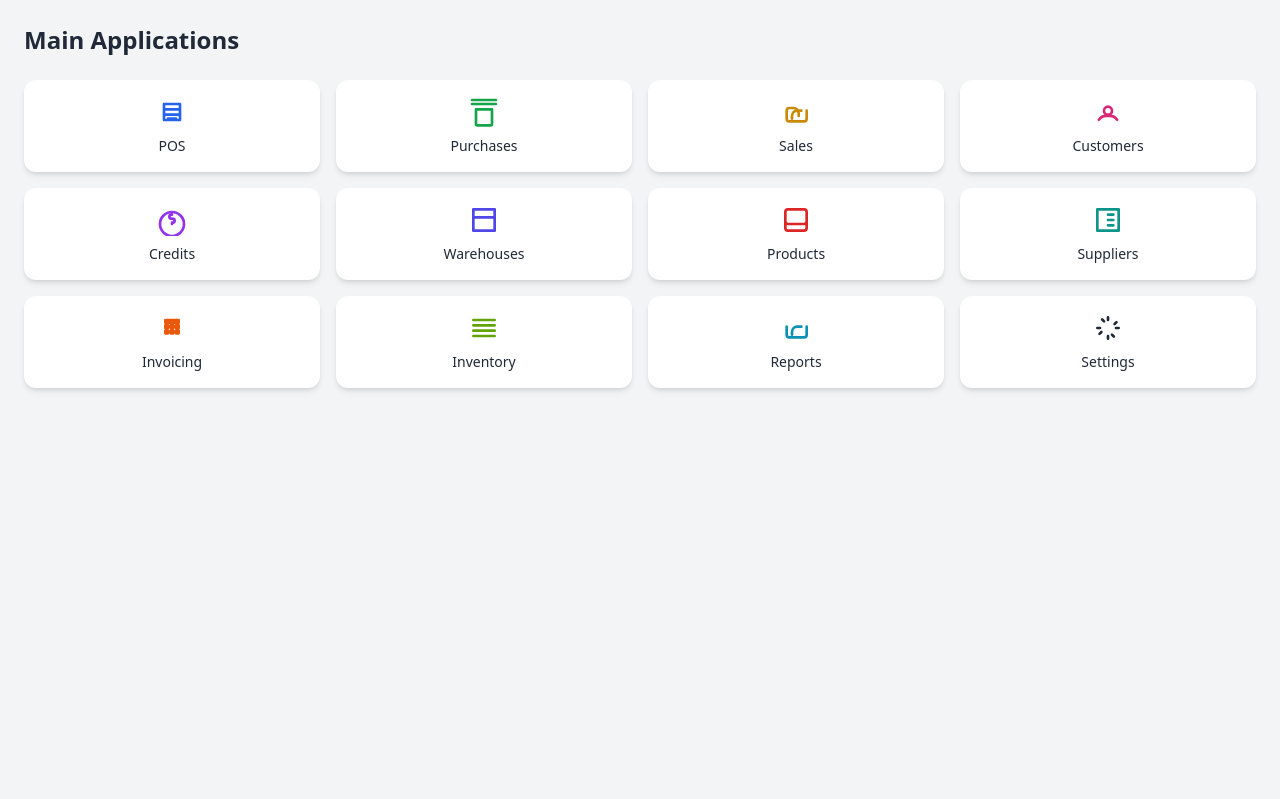
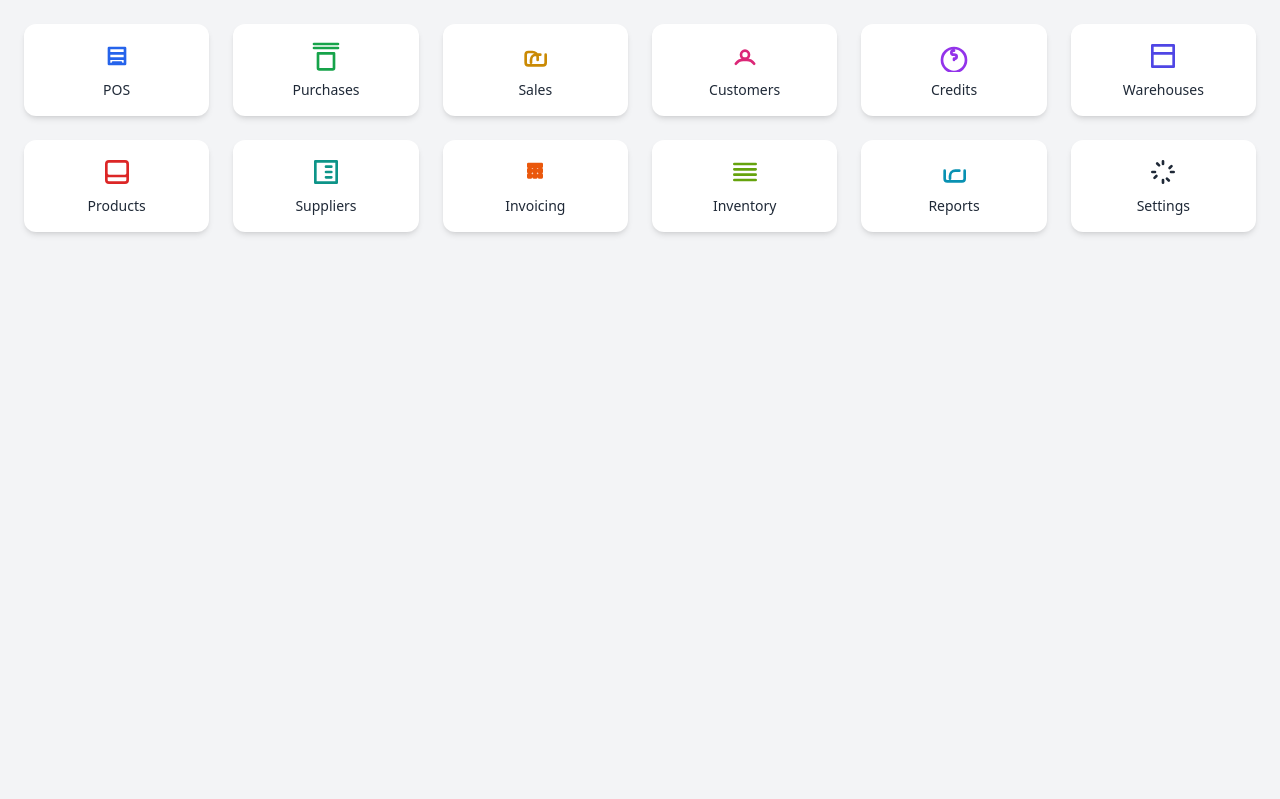
Before and after one commit to seecware/smartstore, a PHP site: page / in a window 1280 px wide. Shown: the part 56-855 px from the top of the page. Run offline with PHP 8.4, Linux system fonts and the light colour scheme; some libraries are stand-ins or nearby versions.

Commit message:
Changing home view, new dashboard.

```diff
--- a/views/home.php
+++ b/views/home.php
@@ -1,6 +1,5 @@
 <main class="p-6 bg-gray-100 min-h-screen">
-  <h1 class="text-2xl font-bold mb-6 text-gray-800">Main Applications</h1>
-  <div class="grid grid-cols-2 sm:grid-cols-3 md:grid-cols-4 gap-4">
+  <div class="max-w-screen-xl mx-auto grid grid-cols-2 sm:grid-cols-3 md:grid-cols-4 lg:grid-cols-6 gap-6">
 
     <!-- POS -->
     <a href="/pos" class="bg-white shadow-md rounded-xl p-4 flex flex-col items-center justify-center hover:bg-blue-50 transition">
```
